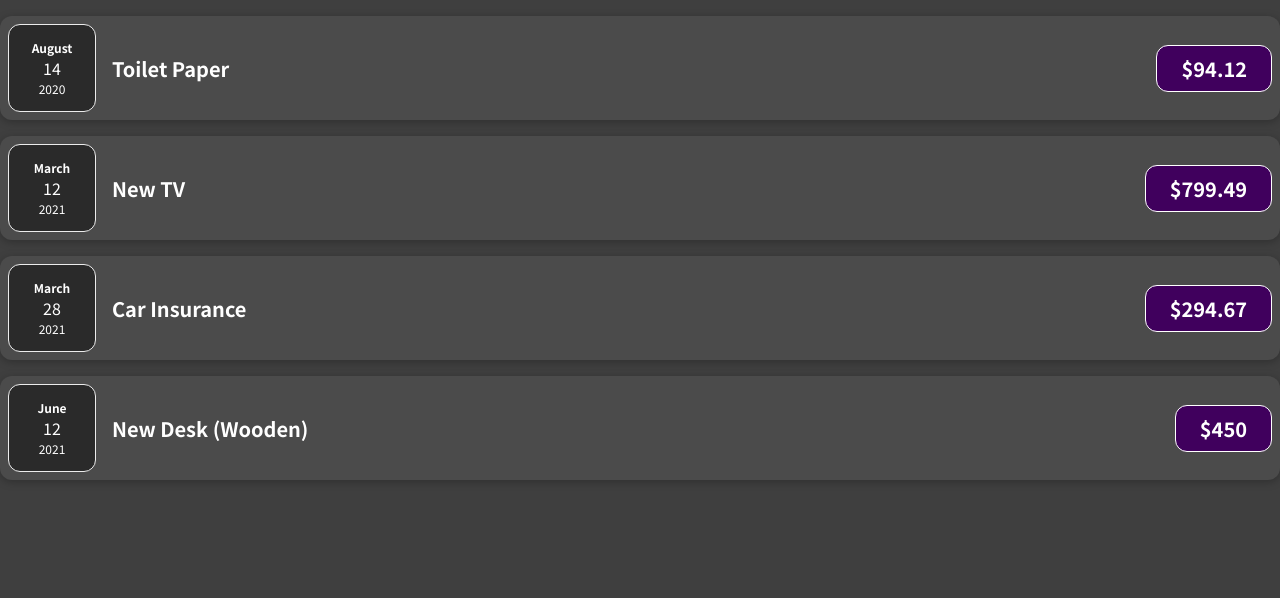
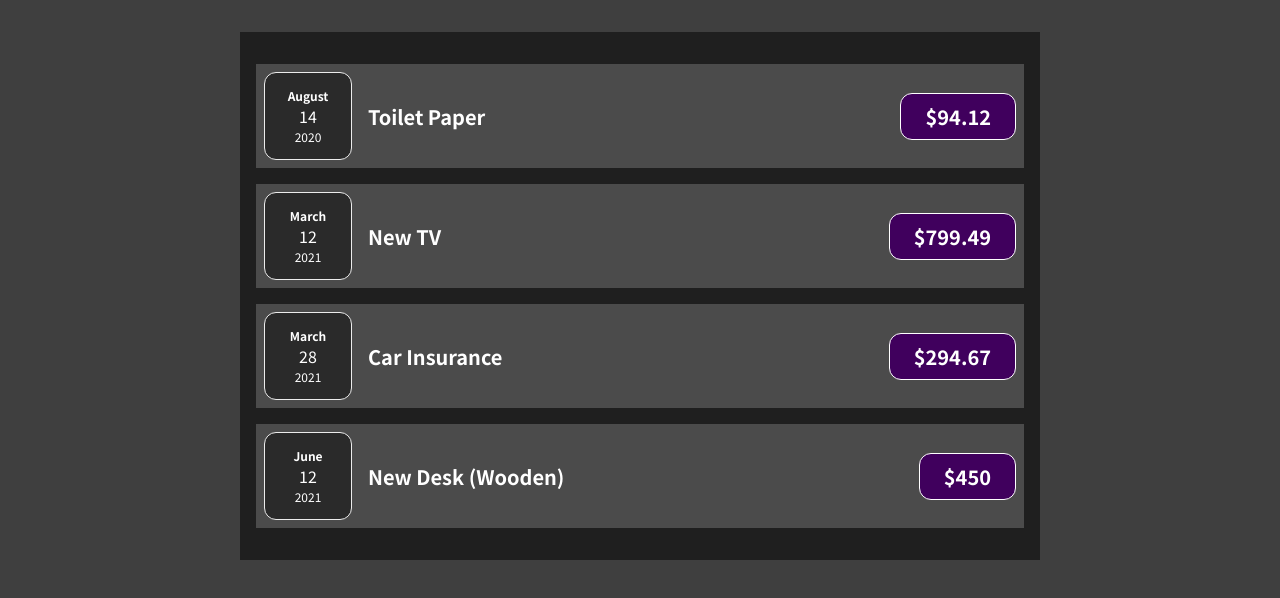
Before and after one commit to jorgecontrerasostos/react_course, a React (Create React App) app in the folder expense-tracker/: page / in a window 1280 px wide. Shown: the top 598 px of the page. Built offline with nearby package versions, Linux system fonts and the light colour scheme.

Commit message:
add Card component

```diff
--- a/expense-tracker/src/App.js
+++ b/expense-tracker/src/App.js
@@ -3,9 +3,9 @@ import expenses from "./data/expenses";
 
 const App = () => {
   return (
-    <div>
+    <>
       <Expenses expenses={expenses} />
-    </div>
+    </>
   );
 };
 export default App;
--- /dev/null
+++ b/expense-tracker/src/components/Card.css
@@ -0,0 +1,4 @@
+.card {
+  border-radius: 12px;
+  box-shadow: 0 1px 8px rgba(0, 0, 0, 0.25);
+}
--- /dev/null
+++ b/expense-tracker/src/components/Card.js
@@ -0,0 +1,8 @@
+import React from "react";
+
+const Card = (props) => {
+  const classes = "card " + props.className;
+  return <div className={classes}>{props.children}</div>;
+};
+
+export default Card;
--- a/expense-tracker/src/components/ExpenseItem.css
+++ b/expense-tracker/src/components/ExpenseItem.css
@@ -2,10 +2,8 @@
   display: flex;
   justify-content: space-between;
   align-items: center;
-  box-shadow: 0 2px 8px rgba(0, 0, 0, 0.25);
   padding: 0.5rem;
   margin: 1rem 0;
-  border-radius: 12px;
   background-color: #4b4b4b;
 }
 
--- a/expense-tracker/src/components/ExpenseItem.js
+++ b/expense-tracker/src/components/ExpenseItem.js
@@ -1,16 +1,17 @@
 import React from "react";
 import ExpenseDate from "./ExpenseDate";
 import "./ExpenseItem.css";
+import Card from "./Card";
 
 const ExpenseItem = (props) => {
   return (
-    <div className="expense-item">
+    <Card className="expense-item">
       <ExpenseDate date={props.date} />
       <div className="expense-item__description">
         <h2>{props.title}</h2>
         <div className="expense-item__price">${props.amount}</div>
       </div>
-    </div>
+    </Card>
   );
 };
 
--- /dev/null
+++ b/expense-tracker/src/components/Expenses.css
@@ -0,0 +1,7 @@
+.expenses {
+  padding: 1rem;
+  background-color: rgb(31, 31, 31);
+  margin: 2rem auto;
+  width: 50rem;
+  max-width: 95%;
+}
--- a/expense-tracker/src/components/Expenses.js
+++ b/expense-tracker/src/components/Expenses.js
@@ -1,9 +1,11 @@
 import React from "react";
+import Card from "./Card";
 import ExpenseItem from "./ExpenseItem";
+import "./Expenses.css";
 
 const Expenses = (props) => {
   return (
-    <div className="expenses">
+    <Card className="expenses">
       {props.expenses.map((expense) => (
         <ExpenseItem
           title={expense.title}
@@ -11,7 +13,7 @@ const Expenses = (props) => {
           date={expense.date}
         />
       ))}
-    </div>
+    </Card>
   );
 };
 
```
